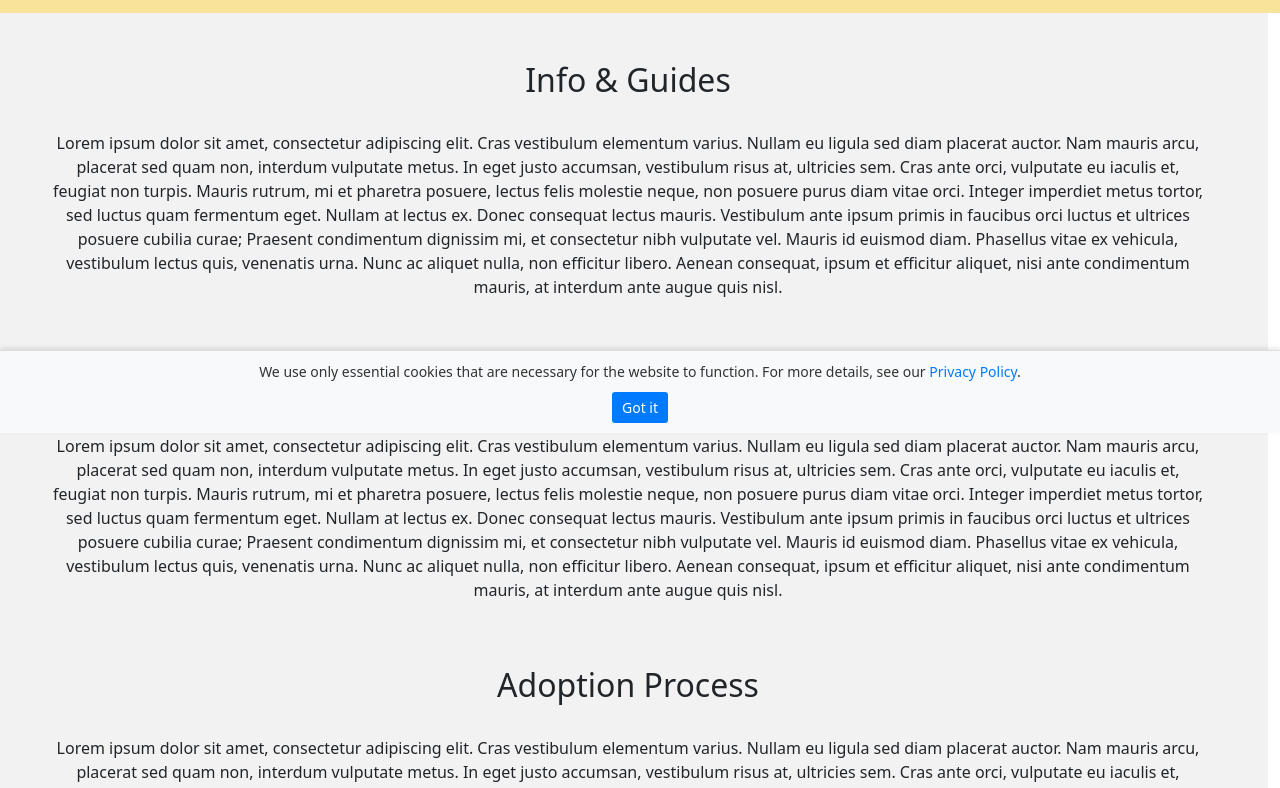
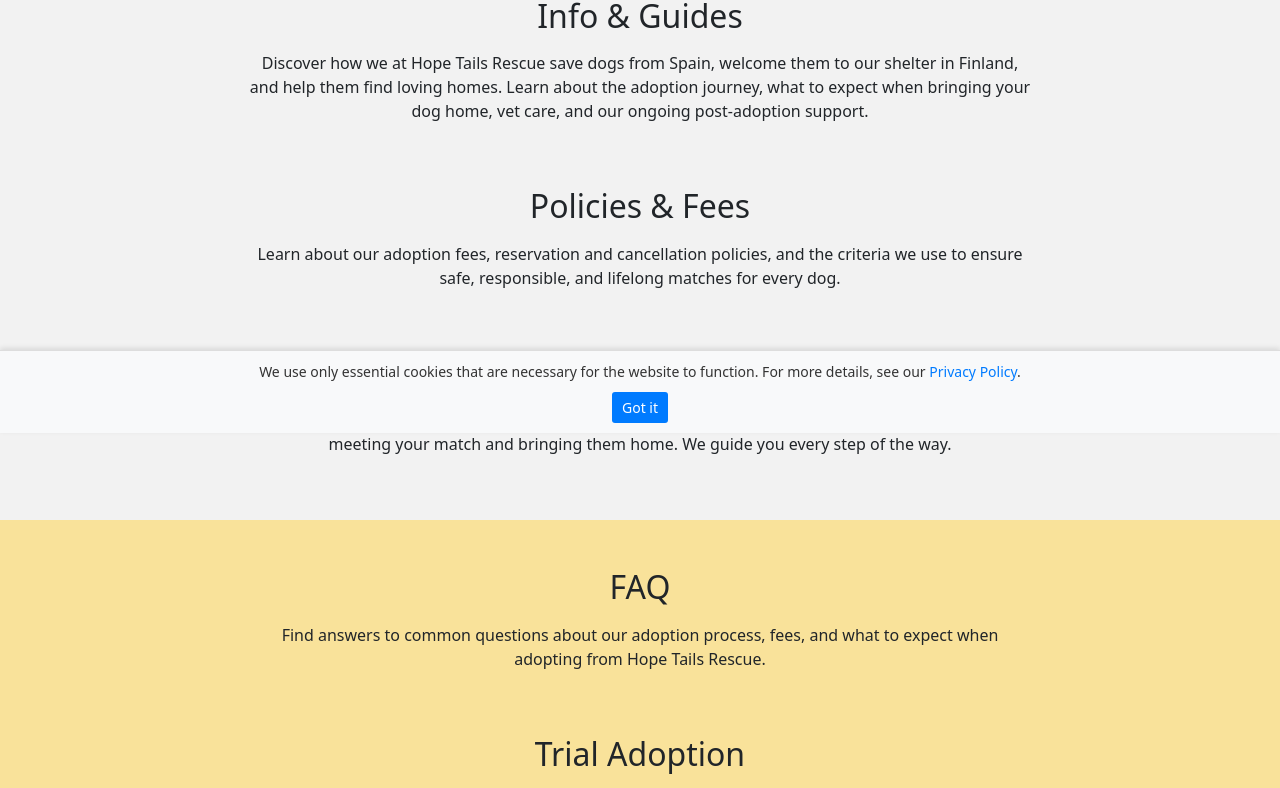
Before and after one commit to kristakorento/animal-rescue-adoption-website, a React (Vite) app: page /adoption in a window 1280 px wide. Shown: the part 367-1155 px from the top of the page. Built offline with nearby package versions, Linux system fonts and the light colour scheme.

Commit message:
Adoption sivun sisältö lisätty.

```diff
--- a/src/Nettisivujen_Koodit/Adoption.jsx
+++ b/src/Nettisivujen_Koodit/Adoption.jsx
@@ -1,37 +1,40 @@
+import "../Nettisivujen_Tyylit/Adoption.css";
+
 function Adoption() {
   return (
-    <div className="container-fluid p-0">
-      <div className="text-center bg-color-yellow p-5">
+    <div className="container-fluid p-0 text-center">
+      <div className="bg-color-yellow p-5">
         <h1 className="pb-3">Adoption</h1>
         <div className="paragraph-text">
-          <p className="pt-3 text-center">Lorem ipsum dolor sit amet, consectetur adipiscing elit. Cras vestibulum elementum varius. Nullam eu ligula sed diam placerat auctor. Nam mauris arcu, placerat sed quam non, interdum vulputate metus. In eget justo accumsan, vestibulum risus at, ultricies sem. Cras ante orci, vulputate eu iaculis et, feugiat non turpis. Mauris rutrum, mi et pharetra posuere, lectus felis molestie neque, non posuere purus diam vitae orci.</p>
+          <p>This page provides quick links to essential information, including our adoption process, policies, fees, trial adoption option, and frequently asked questions. It guides you through how we rescue dogs, the steps to adopt, and the support we offer before, during, and after adoption. </p>
         </div>
       </div>
-      <div className="bg-color-gray row p-5 mr-0">
-        <h2 className="text-center">Info & Guides</h2>
+      <div className="bg-color-gray p-5">
+        <h2 className="pb-2">Info & Guides</h2>
         <div className="paragraph-text">
-          <p className="pt-4 text-center">Lorem ipsum dolor sit amet, consectetur adipiscing elit. Cras vestibulum elementum varius. Nullam eu ligula sed diam placerat auctor. Nam mauris arcu, placerat sed quam non, interdum vulputate metus. In eget justo accumsan, vestibulum risus at, ultricies sem. Cras ante orci, vulputate eu iaculis et, feugiat non turpis. Mauris rutrum, mi et pharetra posuere, lectus felis molestie neque, non posuere purus diam vitae orci. Integer imperdiet metus tortor, sed luctus quam fermentum eget. Nullam at lectus ex. Donec consequat lectus mauris. Vestibulum ante ipsum primis in faucibus orci luctus et ultrices posuere cubilia curae; Praesent condimentum dignissim mi, et consectetur nibh vulputate vel. Mauris id euismod diam. Phasellus vitae ex vehicula, vestibulum lectus quis, venenatis urna. Nunc ac aliquet nulla, non efficitur libero. Aenean consequat, ipsum et efficitur aliquet, nisi ante condimentum mauris, at interdum ante augue quis nisl.</p>
+          <p>Discover how we at Hope Tails Rescue save dogs from Spain, welcome them to our shelter in Finland, and help them find loving homes. Learn about the adoption journey, what to expect when bringing your dog home, vet care, and our ongoing post-adoption support.</p>
         </div>
-        <h2 className="text-center pt-5">Policies & Fees</h2>
+        <h2 className="pt-5 pb-2">Policies & Fees</h2>
         <div className="paragraph-text">
-          <p className="pt-4 text-center">Lorem ipsum dolor sit amet, consectetur adipiscing elit. Cras vestibulum elementum varius. Nullam eu ligula sed diam placerat auctor. Nam mauris arcu, placerat sed quam non, interdum vulputate metus. In eget justo accumsan, vestibulum risus at, ultricies sem. Cras ante orci, vulputate eu iaculis et, feugiat non turpis. Mauris rutrum, mi et pharetra posuere, lectus felis molestie neque, non posuere purus diam vitae orci. Integer imperdiet metus tortor, sed luctus quam fermentum eget. Nullam at lectus ex. Donec consequat lectus mauris. Vestibulum ante ipsum primis in faucibus orci luctus et ultrices posuere cubilia curae; Praesent condimentum dignissim mi, et consectetur nibh vulputate vel. Mauris id euismod diam. Phasellus vitae ex vehicula, vestibulum lectus quis, venenatis urna. Nunc ac aliquet nulla, non efficitur libero. Aenean consequat, ipsum et efficitur aliquet, nisi ante condimentum mauris, at interdum ante augue quis nisl.</p>
+          <p>Learn about our adoption fees, reservation and cancellation policies, and the criteria we use to ensure safe, responsible, and lifelong matches for every dog.</p>
         </div>
-        <h2 className="text-center pt-5">Adoption Process</h2>
+        <h2 className="pt-5 pb-2">Adoption Process</h2>
         <div className="paragraph-text">
-          <p className="pt-4 text-center">Lorem ipsum dolor sit amet, consectetur adipiscing elit. Cras vestibulum elementum varius. Nullam eu ligula sed diam placerat auctor. Nam mauris arcu, placerat sed quam non, interdum vulputate metus. In eget justo accumsan, vestibulum risus at, ultricies sem. Cras ante orci, vulputate eu iaculis et, feugiat non turpis. Mauris rutrum, mi et pharetra posuere, lectus felis molestie neque, non posuere purus diam vitae orci. Integer imperdiet metus tortor, sed luctus quam fermentum eget. Nullam at lectus ex. Donec consequat lectus mauris. Vestibulum ante ipsum primis in faucibus orci luctus et ultrices posuere cubilia curae; Praesent condimentum dignissim mi, et consectetur nibh vulputate vel. Mauris id euismod diam. Phasellus vitae ex vehicula, vestibulum lectus quis, venenatis urna. Nunc ac aliquet nulla, non efficitur libero. Aenean consequat, ipsum et efficitur aliquet, nisi ante condimentum mauris, at interdum ante augue quis nisl.</p>
+          <p>Learn how to adopt a rescue dog from Hope Tails Rescue — from visiting our shelter and applying, to meeting your match and bringing them home. We guide you every step of the way. </p>
         </div>
       </div>
-      <div className="text-center bg-color-yellow p-5">
-        <h2 className="text-center">FAQ</h2>
+      <div className="bg-color-yellow p-5">
+        <h2 className="pb-2">FAQ</h2>
         <div className="paragraph-text">
-          <p className="pt-4 text-center">Lorem ipsum dolor sit amet, consectetur adipiscing elit. Cras vestibulum elementum varius. Nullam eu ligula sed diam placerat auctor. Nam mauris arcu, placerat sed quam non, interdum vulputate metus. In eget justo accumsan, vestibulum risus at, ultricies sem. Cras ante orci, vulputate eu iaculis et, feugiat non turpis. Mauris rutrum, mi et pharetra posuere, lectus felis molestie neque, non posuere purus diam vitae orci. </p>
+          <p>Find answers to common questions about our adoption process, fees, and what to expect when adopting from Hope Tails Rescue.</p>
         </div>
-        <h2 className="text-center pt-5">Trial Adoption</h2>
+        <h2 className="pt-5 pb-2">Trial Adoption</h2>
         <div className="paragraph-text">
-          <p className="pt-4 pb-4 text-center">Integer imperdiet metus tortor, sed luctus quam fermentum eget. Nullam at lectus ex. Donec consequat lectus mauris. Vestibulum ante ipsum primis in faucibus orci luctus et ultrices posuere cubilia curae; Praesent condimentum dignissim mi, et consectetur nibh vulputate vel. Mauris id euismod diam. Phasellus vitae ex vehicula, vestibulum lectus quis, venenatis urna. Nunc ac aliquet nulla, non efficitur libero. Aenean consequat, ipsum et efficitur aliquet, nisi ante condimentum mauris, at interdum ante augue quis nisl.</p>
+          <p>Learn about our trial adoption process, where you can welcome a dog into your home for up to 14 days to see if it's the right match before finalizing the adoption. We support you throughout the trial period.</p>
         </div>
       </div>
     </div>
   )
 }
+
 export default Adoption;
--- /dev/null
+++ b/src/Nettisivujen_Tyylit/Adoption.css
@@ -0,0 +1,6 @@
+@media only screen and (min-width: 1200px) {
+  .paragraph-text {
+    padding-left: 200px;
+    padding-right: 200px;
+  }
+}
```
